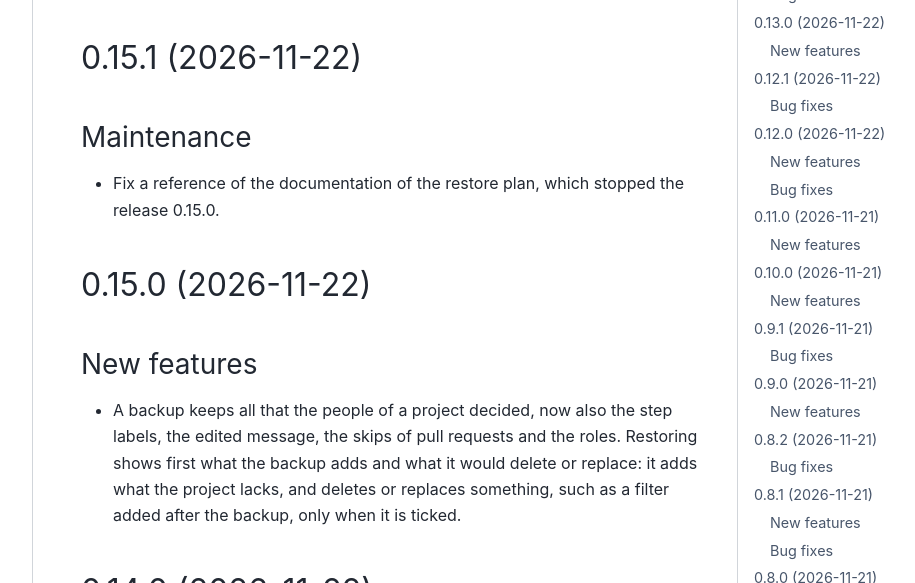
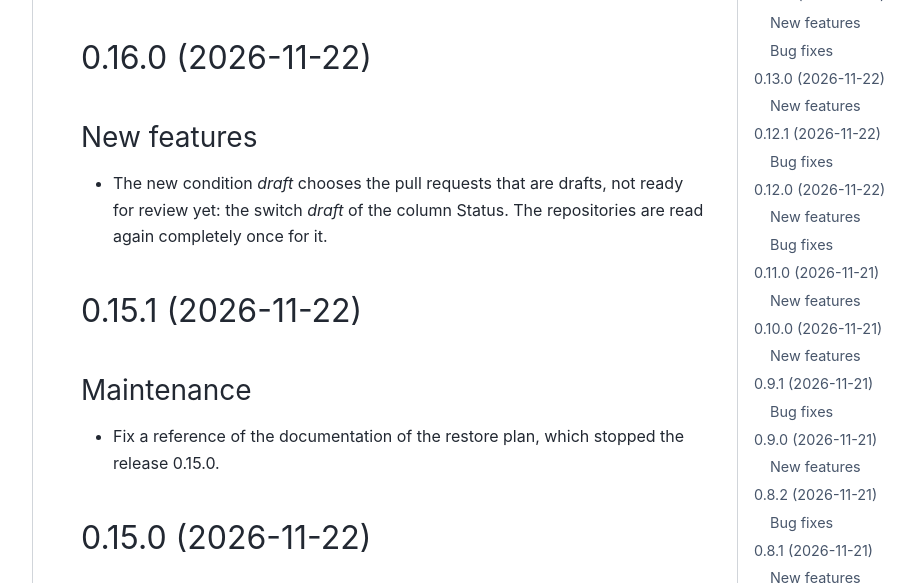
Before and after one commit to PyCalendar/dashboard.pycal.org, a Sphinx documentation site: the page built from docs/changelog.rst, in a window 1280 px wide and 900 px high, cut to the strip 317-900 px from the top of the window. Shown: the whole strip, without its empty margins (287-1202 px from the left). Built offline with Sphinx 7.4.7 and the PyData theme 0.15.4, drawn with Linux system fonts in a browser that asks for light colours; the version number could not be read and is left out; some of the changed text lies outside the part shown.

Commit message:
Release 0.16.0
Co-Authored-By: Claude Opus 5.5 <noreply@anthropic.com>

```diff
--- a/docs/changelog.rst
+++ b/docs/changelog.rst
@@ -8,6 +8,15 @@ Changelog
 .. include:: _build/unreleased.rst
 
 .. towncrier release notes start
+
+0.16.0 (2026-11-22)
+-------------------
+
+New features
+~~~~~~~~~~~~
+
+- The new condition *draft* chooses the pull requests that are drafts, not ready for review yet: the switch *draft* of the column Status. The repositories are read again completely once for it.
+
 
 0.15.1 (2026-11-22)
 -------------------
```
Also changed, not shown: 1 other file.
